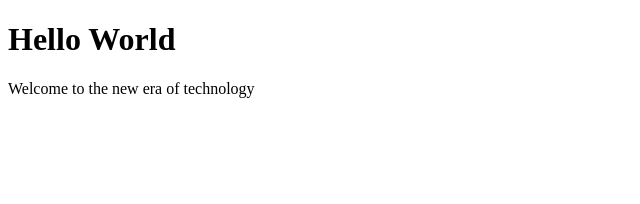
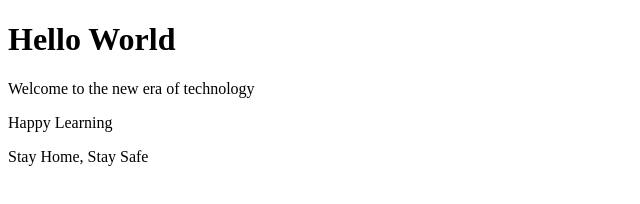
Before and after one commit to jawadraza742/bootcamp2020, a plain HTML site: page index.html in a window 1280 px wide. Shown: the whole page, without its empty margins (0-640 px from the left). Drawn offline with Linux system fonts and the light colour scheme.

Commit message:
New lines added

```diff
--- a/index.html
+++ b/index.html
@@ -8,5 +8,7 @@
 <body>
     <h1>Hello World</h1>
     <p>Welcome to the new era of technology</p>
+    <p>Happy Learning</p>
+    <p>Stay Home, Stay Safe</p>
 </body>
 </html>
```
